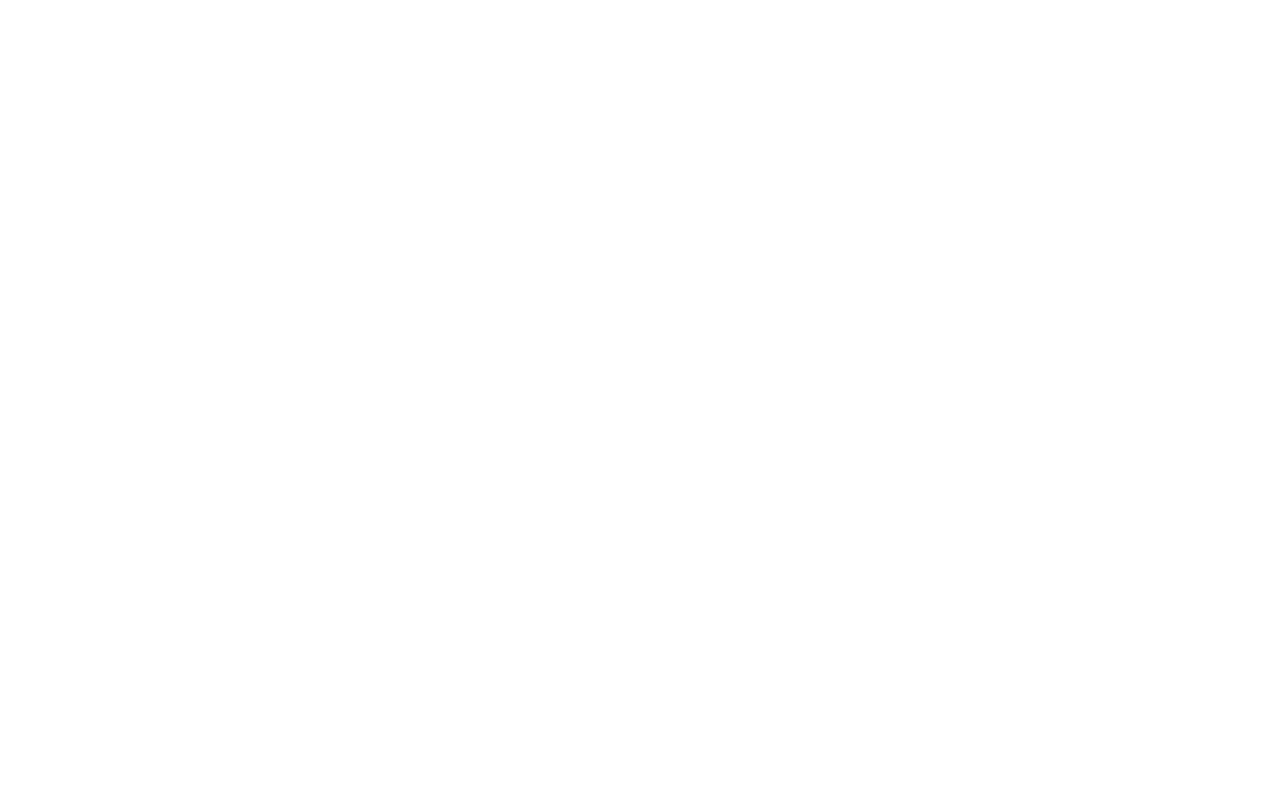
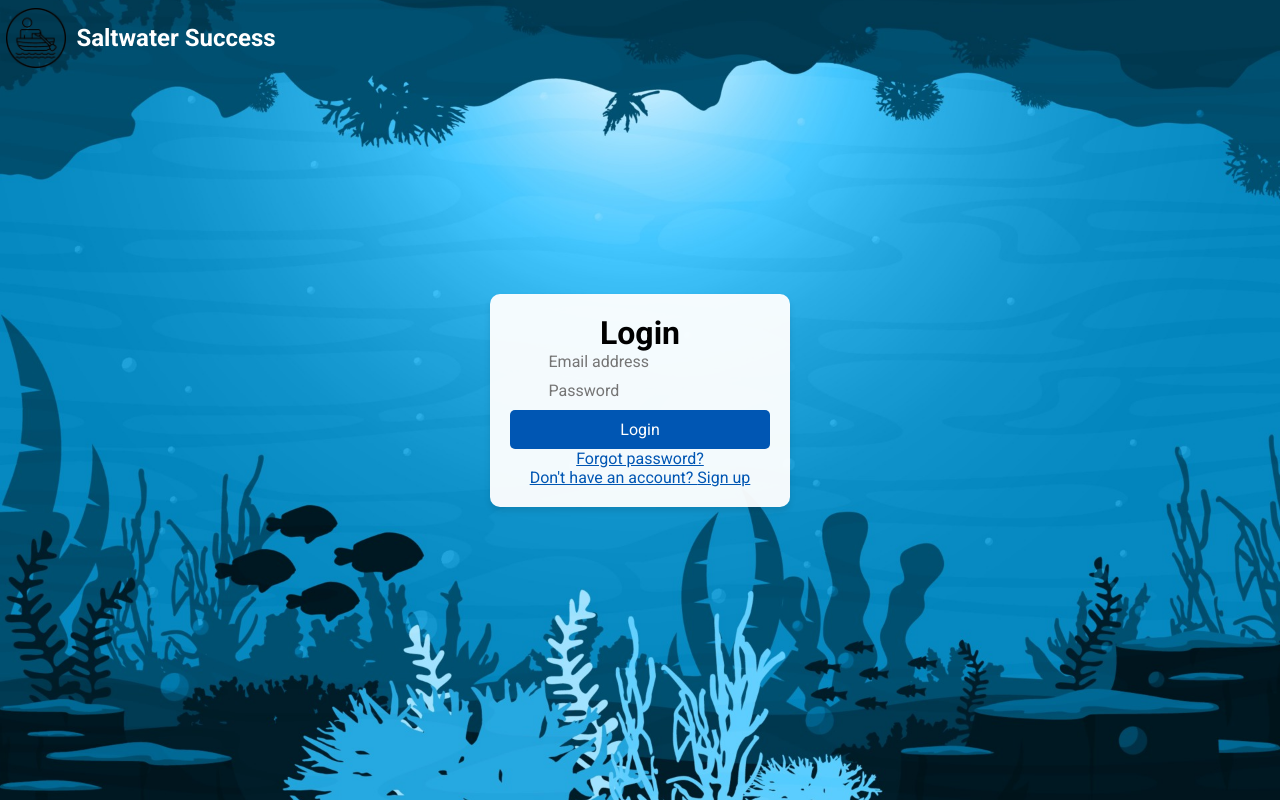
Before and after one commit to gregorkostic/saltwater-success, a Vue app: page /login in a window 1280 px wide. Built offline with nearby package versions, Linux system fonts and the light colour scheme.

Commit message:
Update 1.0.2

```diff
--- a/src/router/index.js
+++ b/src/router/index.js
@@ -1,6 +1,7 @@
 import Vue from "vue";
 import VueRouter from "vue-router";
 import HomeView from "../views/LandingPage.vue";
+import Login from "../views/Login.vue"; // Uvoz Login komponente
 
 Vue.use(VueRouter);
 
@@ -13,9 +14,12 @@
   {
     path: "/about",
     name: "about",
-
-    component: () =>
-      import(/* webpackChunkName: "about" */ "../views/AboutView.vue"),
+    component: () => import("../views/Login.vue"),
+  },
+  {
+    path: "/login", // Putanja za Login
+    name: "login",
+    component: Login, // Komponenta koja se učitava
   },
 ];
 
--- a/src/views/AboutView.vue
+++ /dev/null
@@ -1,5 +0,0 @@
-<template>
-  <div class="about">
-    <h1>This is an about page</h1>
-  </div>
-</template>
--- a/src/views/LandingPage.vue
+++ b/src/views/LandingPage.vue
@@ -12,7 +12,7 @@
       <div class="content">
         <h1>Feel The Bite</h1>
         <p>Be among the first to become a professional fisherman</p>
-        <v-btn color="blue" dark>Join Now</v-btn>
+        <v-btn color="blue" dark @click="goToLogin">Join Now</v-btn>
       </div>
       <img
         src="../assets/fish_character.png"
@@ -23,6 +23,16 @@
   </v-app>
 </template>
 
+<script>
+export default {
+  name: "App",
+  methods: {
+    goToLogin() {
+      this.$router.push("/login"); // Preusmjerava na Login.vue
+    },
+  },
+};
+</script>
 <style scoped>
 .background {
   background-image: url(../assets/background.jpg) !important;
--- /dev/null
+++ b/src/views/Login.vue
@@ -0,0 +1,172 @@
+<template>
+  <div class="login-container">
+    <div class="top-left-bar">
+      <img
+        src="../assets/fish_logo.png"
+        alt="Saltwater Success Logo"
+        class="login-logo"
+      />
+      <span class="logo-text">Saltwater Success</span>
+    </div>
+    <div class="login-card">
+      <h1>Login</h1>
+      <div class="input-group">
+        <input
+          type="email"
+          v-model="email"
+          placeholder="Email address"
+          @input="clearValidationMsg"
+          :class="{ 'input-error': emailError }"
+        />
+        <span v-if="emailError" class="error-msg">{{ emailError }}</span>
+      </div>
+      <div class="input-group password">
+        <input
+          :type="showPassword ? 'text' : 'password'"
+          v-model="password"
+          placeholder="Password"
+          @input="clearValidationMsg"
+        />
+        <span @click="togglePasswordVisibility" class="password-toggle">
+          <i :class="showPassword ? 'fa fa-eye-slash' : 'fa fa-eye'"></i>
+        </span>
+      </div>
+      <button @click="login">Login</button>
+      <div class="link forgot-pw" @click="forgotPassword">Forgot password?</div>
+      <div class="link signup-link blurred" @click="goToSignup">
+        Don't have an account? <span>Sign up</span>
+      </div>
+    </div>
+    <div v-if="showResetModal" class="reset-modal">
+      <h2>Password Reset</h2>
+      <input type="email" v-model="resetEmail" placeholder="Email" />
+      <button @click="sendResetLink">Send Reset Link</button>
+      <button @click="closeModal">Cancel</button>
+    </div>
+  </div>
+</template>
+
+<script>
+export default {
+  data() {
+    return {
+      email: "",
+      password: "",
+      emailError: "",
+      showPassword: false,
+      showResetModal: false,
+      resetEmail: "",
+    };
+  },
+  methods: {
+    login() {
+      if (!this.email) {
+        this.emailError = "Email is required";
+        return;
+      }
+      // Authentication logic here
+    },
+    forgotPassword() {
+      this.showResetModal = true; // Show reset modal
+    },
+    goToSignup() {
+      this.$router.push("/signup");
+    },
+    clearValidationMsg() {
+      this.emailError = "";
+    },
+    togglePasswordVisibility() {
+      this.showPassword = !this.showPassword;
+    },
+    sendResetLink() {
+      // Send reset link logic
+      alert("Reset link sent to " + this.resetEmail);
+      this.closeModal();
+    },
+    closeModal() {
+      this.showResetModal = false;
+    },
+  },
+};
+</script>
+
+<style scoped>
+.login-container {
+  display: flex;
+  justify-content: center;
+  align-items: center;
+  height: 100vh;
+  background-image: url("../assets/background.jpg");
+  background-size: cover;
+  background-position: center;
+}
+.top-left-bar {
+  position: absolute;
+  top: 1%;
+  left: 0.5%;
+  display: flex;
+  align-items: center;
+  color: white;
+}
+.login-logo {
+  max-height: 60px;
+  margin-right: 10px;
+}
+.logo-text {
+  font-size: 1.5rem;
+  font-weight: bold;
+}
+.login-card {
+  background: rgba(255, 255, 255, 0.95);
+  padding: 20px;
+  border-radius: 10px;
+  box-shadow: 0 4px 6px rgba(0, 0, 0, 0.1);
+  width: 300px;
+  text-align: center;
+}
+.input-group {
+  position: relative;
+  margin-bottom: 10px;
+}
+.input-error {
+  border: 2px solid red;
+}
+.error-msg {
+  color: red;
+  font-size: 0.8em;
+  margin-top: -5px;
+}
+button {
+  width: 100%;
+  padding: 10px;
+  background-color: #0056b3;
+  color: white;
+  border: none;
+  border-radius: 5px;
+  cursor: pointer;
+}
+.link {
+  color: #0056b3;
+  text-decoration: underline;
+  cursor: pointer;
+}
+.password-toggle {
+  position: absolute;
+  right: 10px;
+  top: 10px;
+  cursor: pointer;
+  color: #0056b3;
+}
+.signup-link blurred span {
+  filter: blur(1px);
+}
+.reset-modal {
+  position: absolute;
+  background: white;
+  padding: 20px;
+  border-radius: 10px;
+  box-shadow: 0 4px 6px rgba(0, 0, 0, 0.1);
+  width: 300px;
+  text-align: center;
+}
+</style>
```
